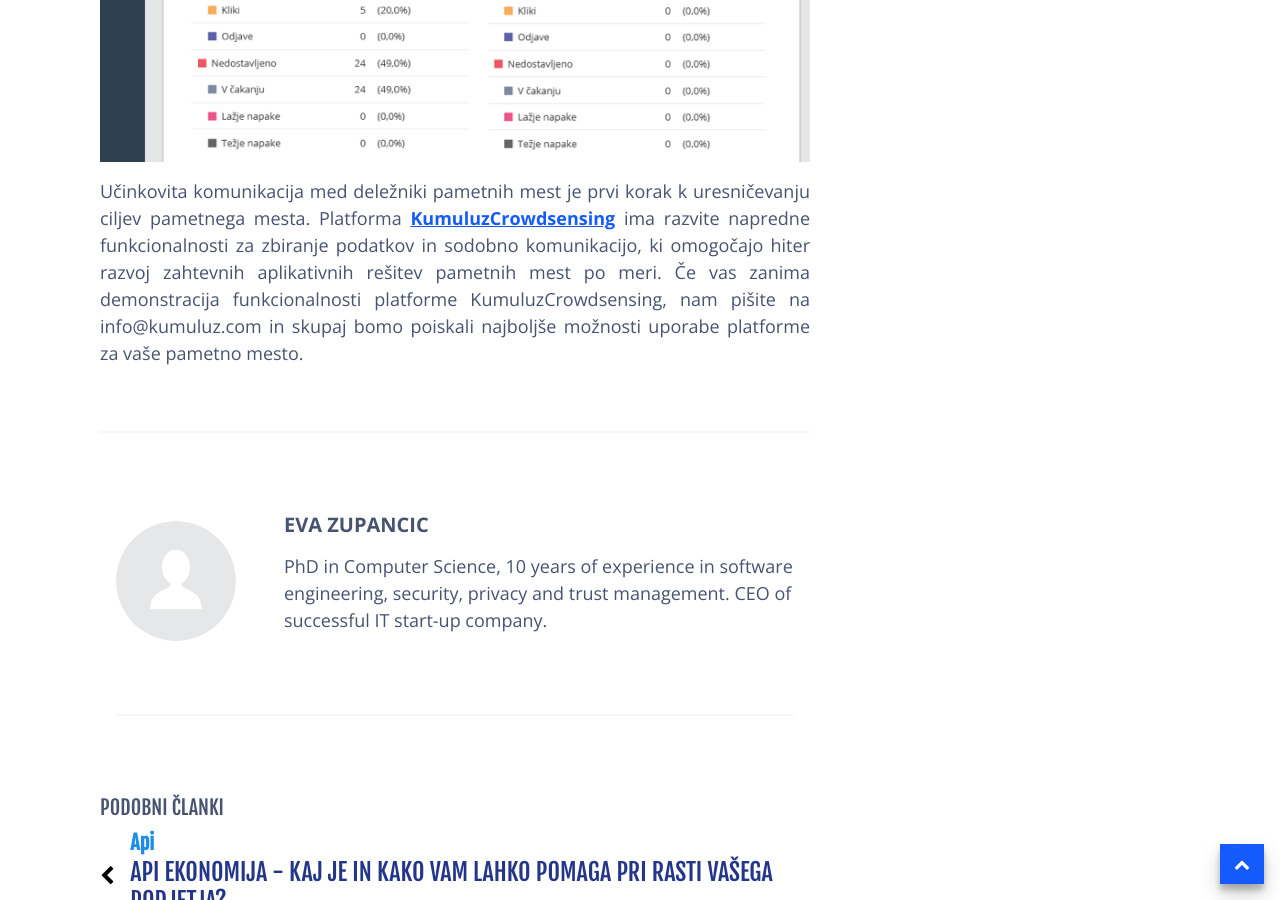
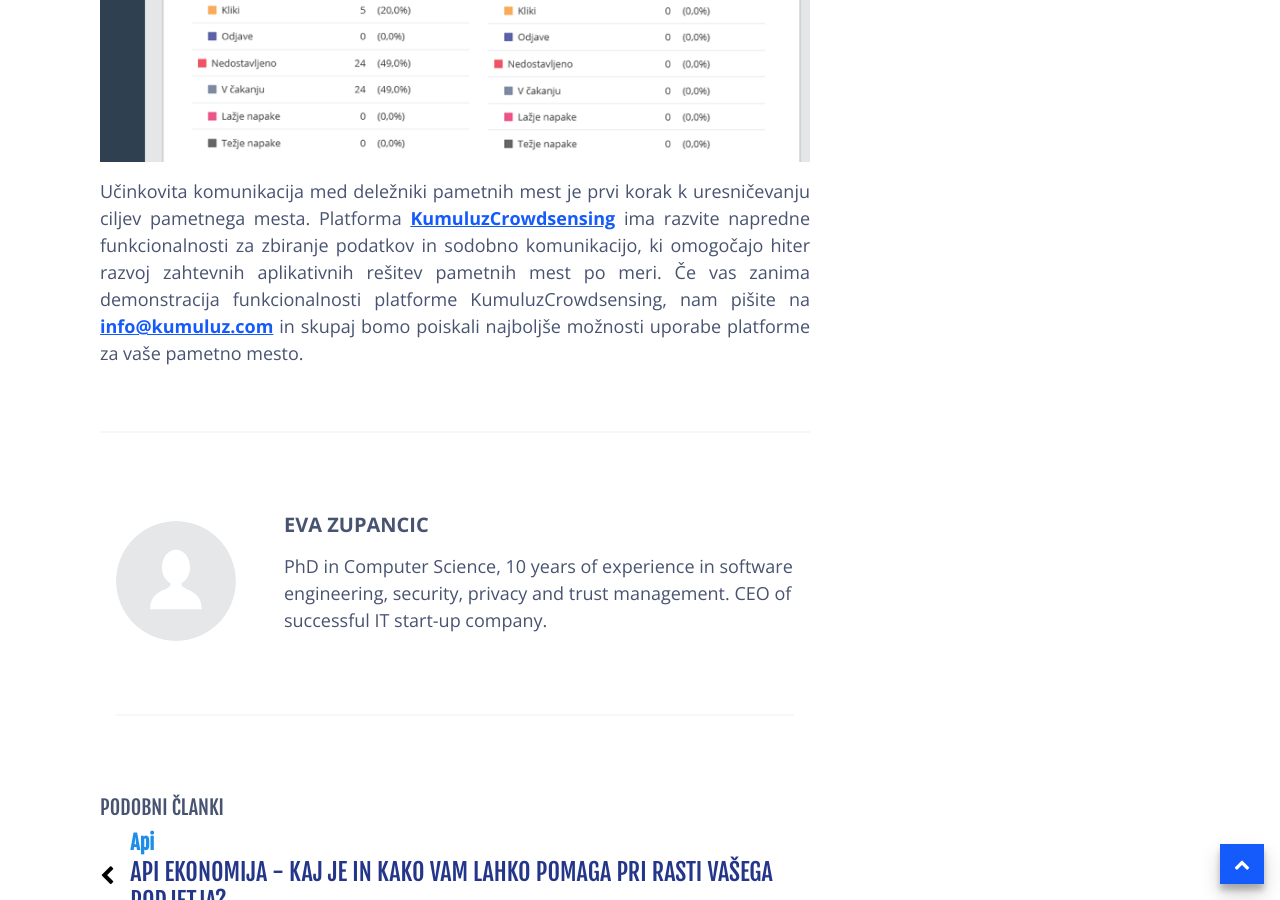
Before and after one commit to kumuluz/blog.sunesis.si, a Jekyll site: the page built from _posts/2022-01-15-prvi-korak-smart-city.markdown, in a window 1280 px wide and 900 px high, scrolled down 4824 px. Built offline with Jekyll 4.4.1, drawn with Linux system fonts in a browser that asks for light colours; part of the change alters nothing that is shown.

```diff
--- a/_posts/2022-01-15-prvi-korak-smart-city.markdown
+++ b/_posts/2022-01-15-prvi-korak-smart-city.markdown
@@ -110,6 +110,6 @@ uresničevanju ciljev pametnega mesta. Platforma [KumuluzCrowdsensing](https://c
 razvite napredne funkcionalnosti za zbiranje podatkov in sodobno
 komunikacijo, ki omogočajo **hiter razvoj zahtevnih aplikativnih rešitev
 pametnih mest po meri.** Če vas zanima demonstracija funkcionalnosti
-platforme KumuluzCrowdsensing, nam pišite na info@kumuluz.com in skupaj
+platforme KumuluzCrowdsensing, nam pišite na <info@kumuluz.com> in skupaj
 bomo poiskali najboljše možnosti uporabe platforme za vaše pametno
 mesto.
```
